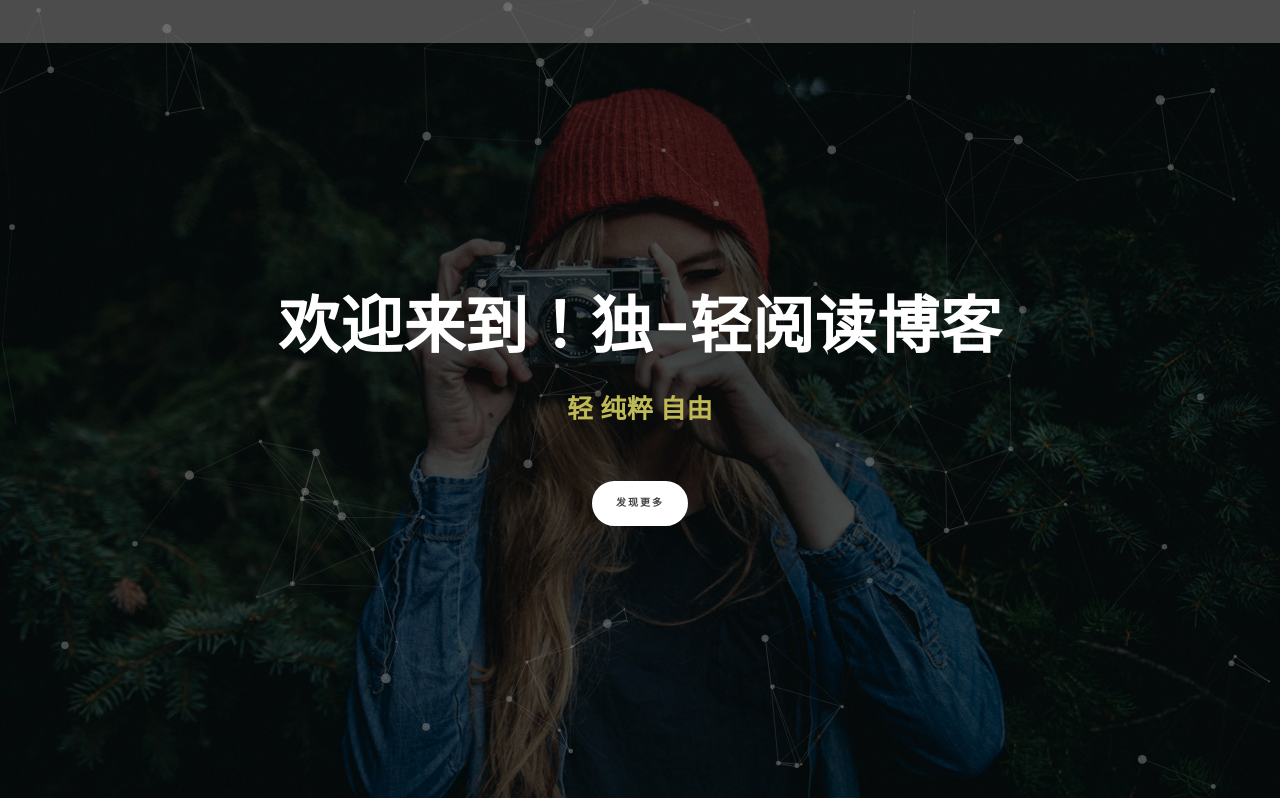
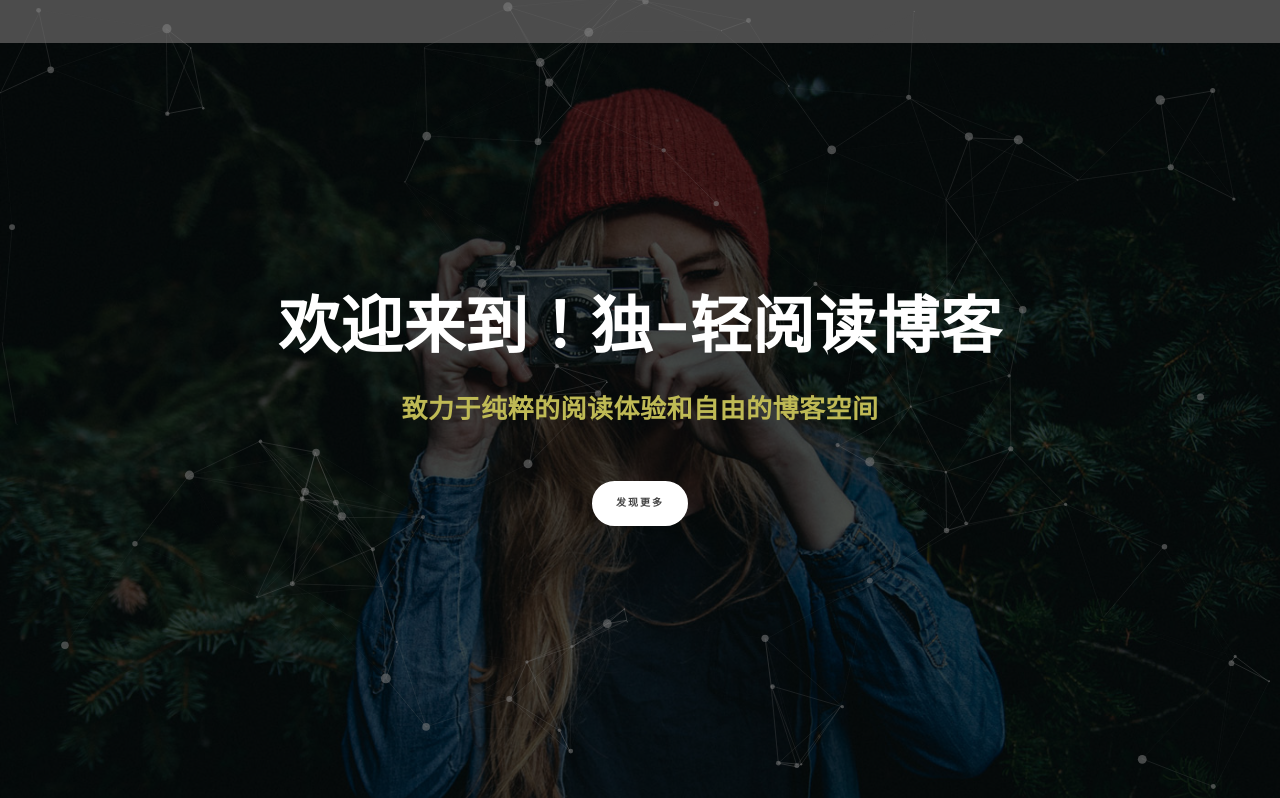
Before and after one commit to JacksonYANG/Du, a Django app: page / in a window 1280 px wide. Shown: the part 88-886 px from the top of the page. Run offline with Django 3.2, Linux system fonts and the light colour scheme; some libraries are stand-ins or nearby versions.

Commit message:
Finish Index
Signed-off-by: JacksonYANG <353904675@qq.com>

```diff
--- a/templates/index.html
+++ b/templates/index.html
@@ -10,7 +10,7 @@
 <meta name="author" content="">
 <meta name="viewport" content="width=device-width, initial-scale=1, maximum-scale=1">
 
-<title>独-博阅</title>
+<title>独-LightBlog</title>
 
 <link rel="stylesheet" href="{% static 'css/bootstrap.min.css' %}">
 <link rel="stylesheet" href="{% static 'css/font-awesome.min.css' %}">
@@ -65,7 +65,7 @@
 
                <div class="col-md-12 col-sm-12">
                     <h1>欢迎来到！独-轻阅读博客</h1>
-                    <h3>轻 纯粹 自由</h3>
+                    <h3>致力于纯粹的阅读体验和自由的博客空间</h3>
                     <a href="#blog" class="smoothScroll btn btn-default">发现更多</a>
                </div>
 
@@ -192,8 +192,10 @@
           <div class="row">
 
                <div class="col-md-5 col-md-offset-1 col-sm-6">
-                    <h3>独</h3>
-                    <p>致力于纯粹的阅读体验和自由的博客空间</p>
+                    <img src="{% static 'images/logo_lightblog_white.png'%}" />
+                    <br>
+
+
 
                </div>
 
```
